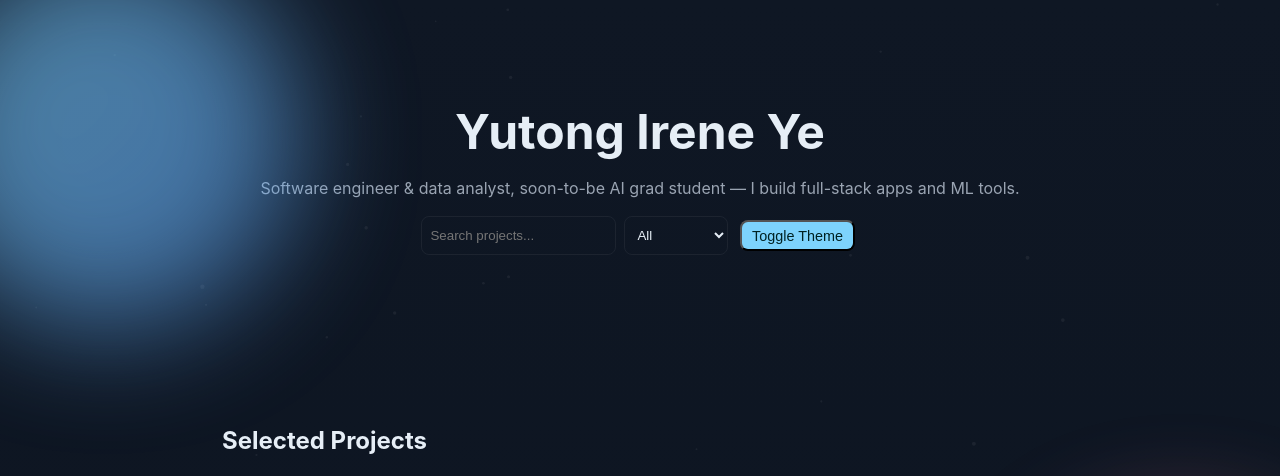
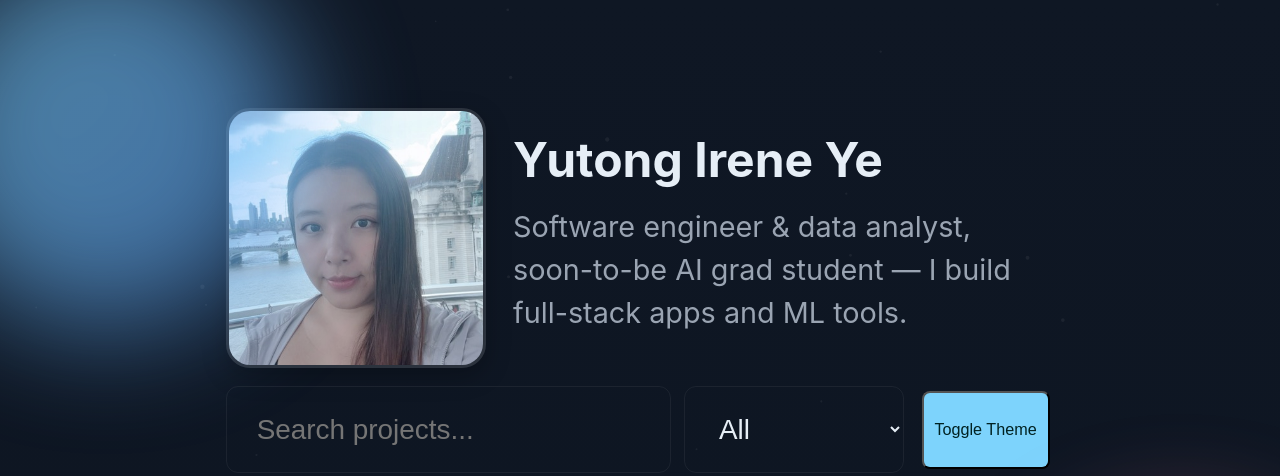
Before and after one commit to yutongye616/YutongPortfolio, a plain HTML site: page index.html in a window 1280 px wide. Shown: the top 476 px of the page. Drawn offline with Linux system fonts and the light colour scheme.

Commit message:
feat: add avatar, bigger hero/search styling
Add a portfolio avatar photo next to the name/tagline, restyle the
hero (avatar left, intro right, larger avatar and tagline), and
enlarge the search/filter controls for better visibility.

Co-Authored-By: Claude Sonnet 5 <noreply@anthropic.com>

```diff
--- a/index.html
+++ b/index.html
@@ -9,8 +9,13 @@
   <body>
     <header class="hero">
       <div class="container">
-        <h1>Yutong Irene Ye</h1>
-        <p class="tagline">Software engineer &amp; data analyst, soon-to-be AI grad student — I build full-stack apps and ML tools.</p>
+        <div class="hero-top">
+          <img class="avatar" src="/avatar.jpg" alt="Cartoon illustration of Yutong Irene Ye" width="128" height="128" />
+          <div class="hero-intro">
+            <h1>Yutong Irene Ye</h1>
+            <p class="tagline">Software engineer &amp; data analyst, soon-to-be AI grad student — I build full-stack apps and ML tools.</p>
+          </div>
+        </div>
         <div class="controls">
           <input id="search" placeholder="Search projects..." aria-label="Search projects" />
           <select id="filter">
--- a/styles.css
+++ b/styles.css
@@ -6,17 +6,23 @@
   --white:#e6eef6;
 }
 *{box-sizing:border-box}
+html{font-size:18px}
 body{font-family:Inter,system-ui,Segoe UI,Roboto,'Helvetica Neue',Arial;line-height:1.5;margin:0;background:linear-gradient(180deg,var(--bg),#08101a);color:var(--white)}
 .container{max-width:900px;margin:0 auto;padding:2rem}
 .hero{padding:4rem 0;text-align:center}
-.hero h1{font-size:2.25rem;margin:0 0 .5rem}
-.tagline{color:var(--muted);margin:0 0 1rem}
+.hero-top{display:flex;align-items:center;justify-content:center;gap:1.5rem;text-align:left}
+.hero .avatar{width:260px;height:260px;border-radius:24px;object-fit:cover;flex-shrink:0;display:block;border:3px solid rgba(255,255,255,.12);box-shadow:0 8px 24px rgba(0,0,0,.25)}
+.hero-intro{max-width:620px}
+.hero h1{font-size:36px;margin:0 0 .5rem}
+.tagline{color:var(--muted);margin:0 0 1rem;font-size:1.6rem}
+@media(max-width:640px){.hero-top{flex-direction:column;text-align:center}.hero-intro{max-width:none}}
 .btn{display:inline-block;padding:.6rem 1rem;border-radius:8px;background:var(--accent);color:#022; text-decoration:none;margin:.25rem}
 .btn-small{padding:.35rem .6rem;font-size:.9rem}
 .btn-secondary{background:transparent;border:1px solid rgba(255,255,255,.08);color:var(--white)}
 section{margin:2.5rem 0}
-.controls{display:flex;gap:.5rem;justify-content:center;margin-top:1rem}
-.controls input, .controls select{padding:.5rem;border-radius:8px;border:1px solid rgba(255,255,255,.06);background:transparent;color:var(--white)}
+.controls{display:flex;gap:.75rem;justify-content:center;margin-top:1rem;flex-wrap:wrap}
+.controls input, .controls select{padding:1.45rem 1.65rem;font-size:1.55rem;border-radius:12px;border:1px solid rgba(255,255,255,.06);background:transparent;color:var(--white)}
+.controls input{flex:1 1 320px;min-width:220px}
 .projects-grid{display:grid;grid-template-columns:1fr;gap:1rem;margin-top:1rem}
 .project-card{padding:1rem;border-radius:10px;background:linear-gradient(180deg,rgba(255,255,255,.02),rgba(255,255,255,.01))}
 .project-meta{color:var(--muted);font-size:.9rem;margin-top:.5rem}
@@ -41,7 +47,7 @@ section{margin:2.5rem 0}
 .timeline-dates{color:var(--muted);font-size:.85rem;margin-top:.1rem}
 .timeline-bullets{margin:.6rem 0 0;padding-left:1.1rem;color:var(--muted);font-size:.92rem;display:grid;gap:.35rem}
 .site-footer{padding:2rem 0;text-align:center;color:var(--muted)}
-@media(min-width:720px){.projects-grid{grid-template-columns:repeat(2,1fr)}.hero h1{font-size:3rem}}
+@media(min-width:720px){.projects-grid{grid-template-columns:repeat(2,1fr)}.hero h1{font-size:48px}}
 
 /* light theme */
 :root.light{--bg:#f6f9fc;--card:#ffffff;--muted:#556;--accent:#0ea5e9;--white:#02121a}
```
Also changed, not shown: avatar.jpg (added).
